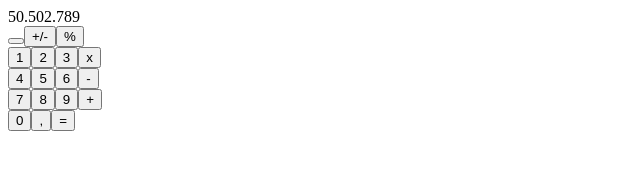
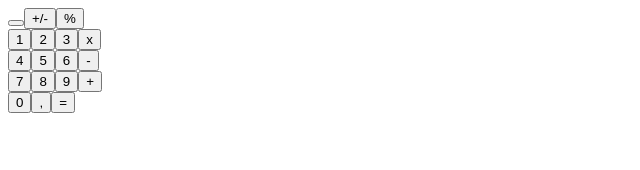
Before and after one commit to n6mya/odin-calculator, a plain HTML site: page index.html in a window 1280 px wide. Shown: the whole page, without its empty margins (0-640 px from the left). Drawn offline with Linux system fonts and the light colour scheme.

Commit message:
add id to display and delete mock numbers

```diff
--- a/index.html
+++ b/index.html
@@ -9,7 +9,7 @@
 <body>
     <div class="container">
         <div class="display">
-            <span>50.502.789</span>
+            <span id="numberdisplay"></span>
         </div>
         <div class="buttons" id="row_1">
             <button id="delete"></button><button>+/-</button><button>%</button>
```
